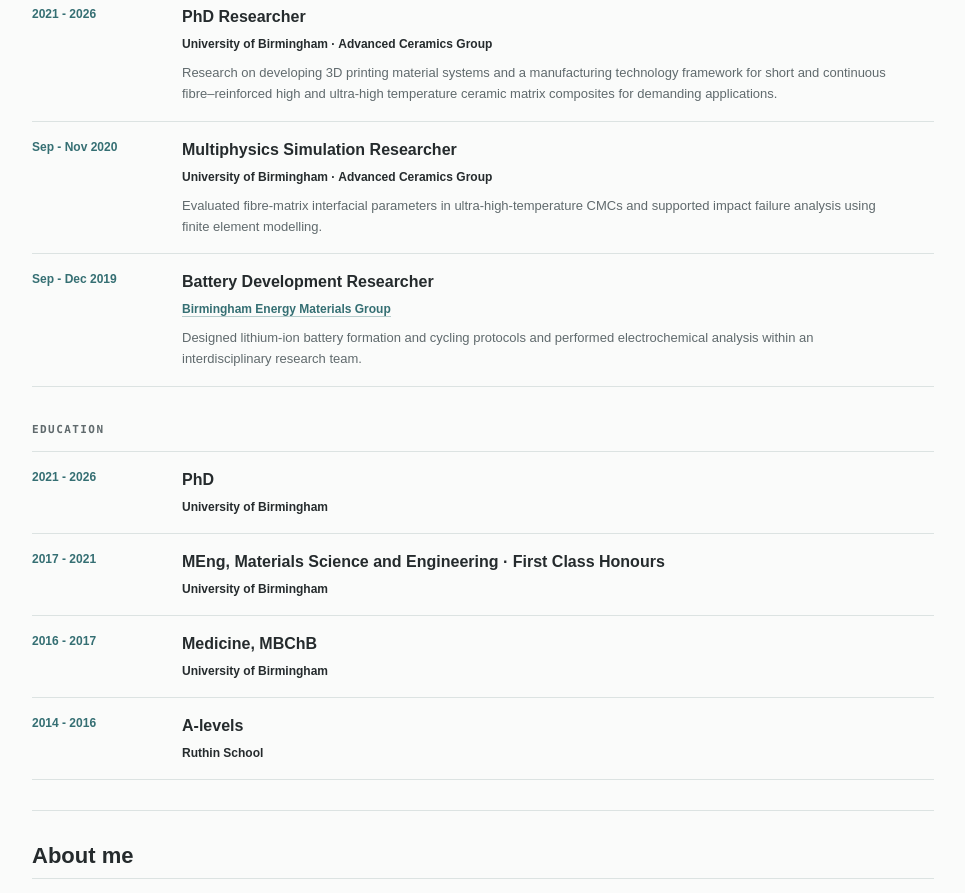
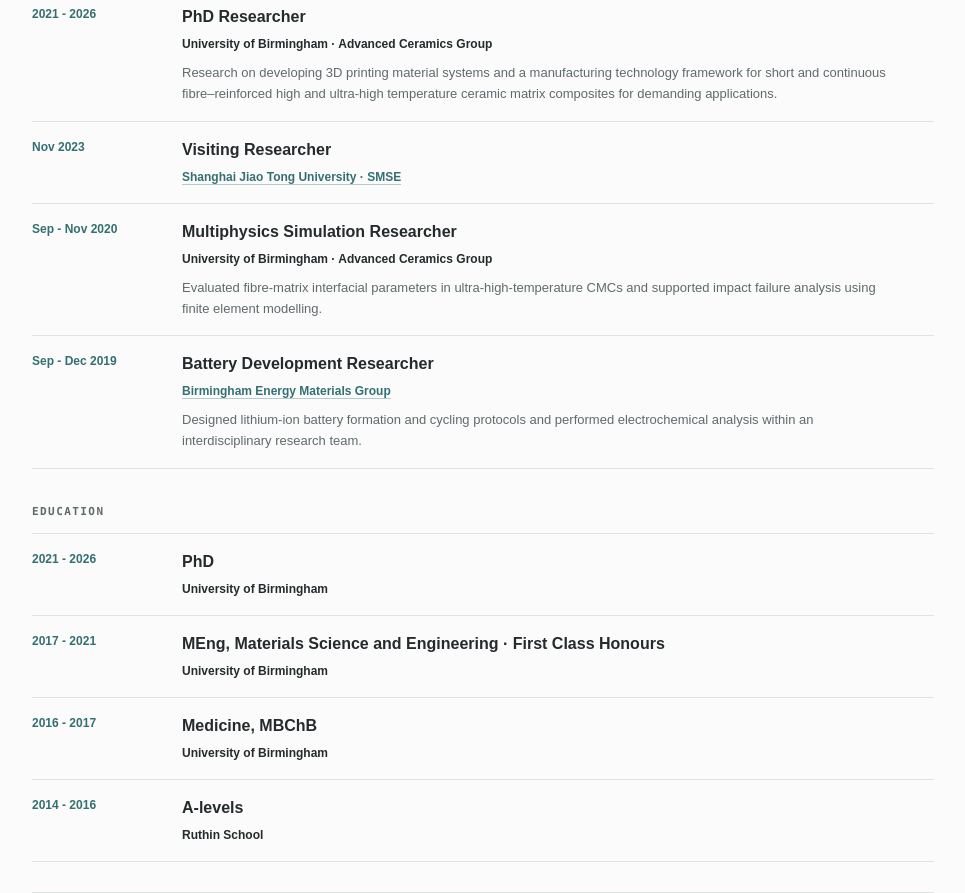
Before and after one commit to daorong-y/portfolio, a React (Vite) app: page / in a window 1280 px wide. Shown: the part 3440-4333 px from the top of the page, without its empty margins (294-1259 px from the left). Built offline with nearby package versions, Linux system fonts and the light colour scheme.

Commit message:
Add visiting researcher experience

```diff
--- a/src/App.tsx
+++ b/src/App.tsx
@@ -547,6 +547,22 @@
               </div>
             </article>
             <article className="timeline-item">
+              <div className="timeline-date">Nov 2023</div>
+              <div>
+                <h3>Visiting Researcher</h3>
+                <p className="timeline-org">
+                  <a
+                    className="supervisor-link"
+                    href="https://en.smse.sjtu.edu.cn/about/overview"
+                    target="_blank"
+                    rel="noreferrer"
+                  >
+                    Shanghai Jiao Tong University · SMSE
+                  </a>
+                </p>
+              </div>
+            </article>
+            <article className="timeline-item">
               <div className="timeline-date">Sep - Nov 2020</div>
               <div>
                 <h3>Multiphysics Simulation Researcher</h3>
```
